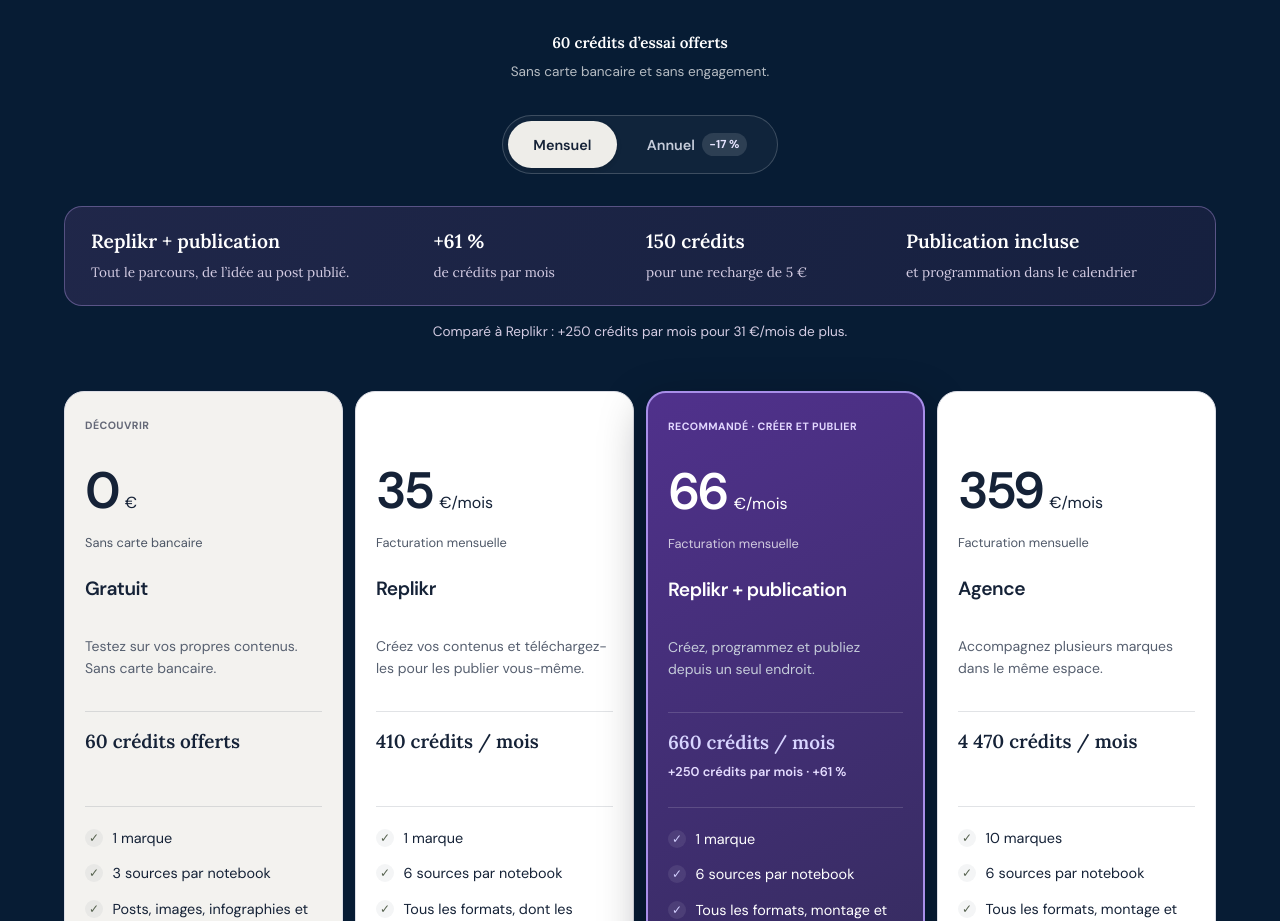
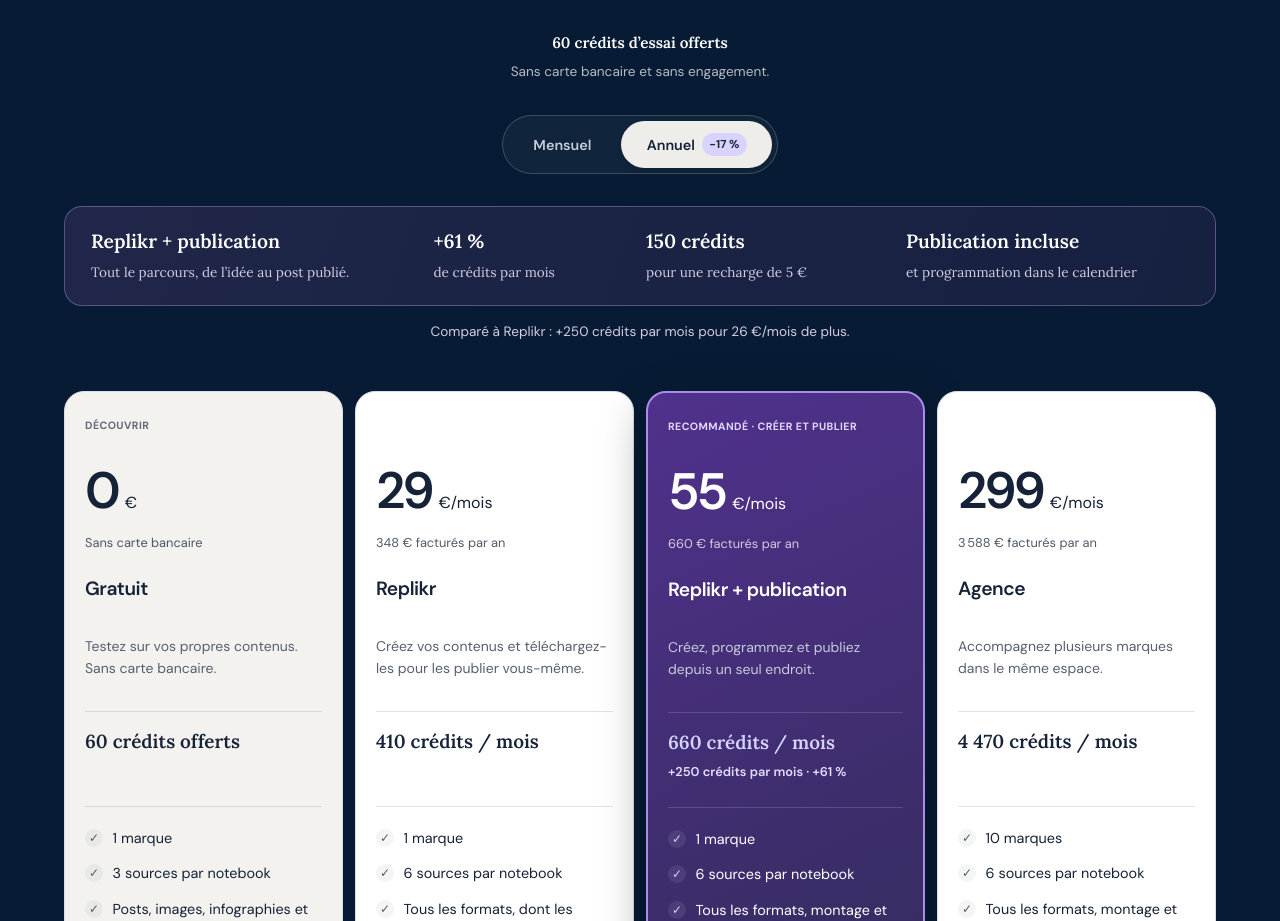
Before and after one commit to aelabsolution-ship-it/replikr-landing, a Next.js app: page / in a window 1280 px wide. Shown: the part 7185-8106 px from the top of the page. Built offline with nearby package versions, Linux system fonts and the light colour scheme.

Commit message:
Show annual pricing by default

```diff
--- a/components/ui/pricing-section-3.tsx
+++ b/components/ui/pricing-section-3.tsx
@@ -76,7 +76,7 @@ const COMPARE: { label: string; values: Cell[] }[] = [
 ];
 
 export default function PricingSection() {
-  const [annual, setAnnual] = useState(false);
+  const [annual, setAnnual] = useState(true);
   const periods: { key: boolean; label: string }[] = [
     { key: false, label: "Mensuel" },
     { key: true, label: "Annuel" },
```
